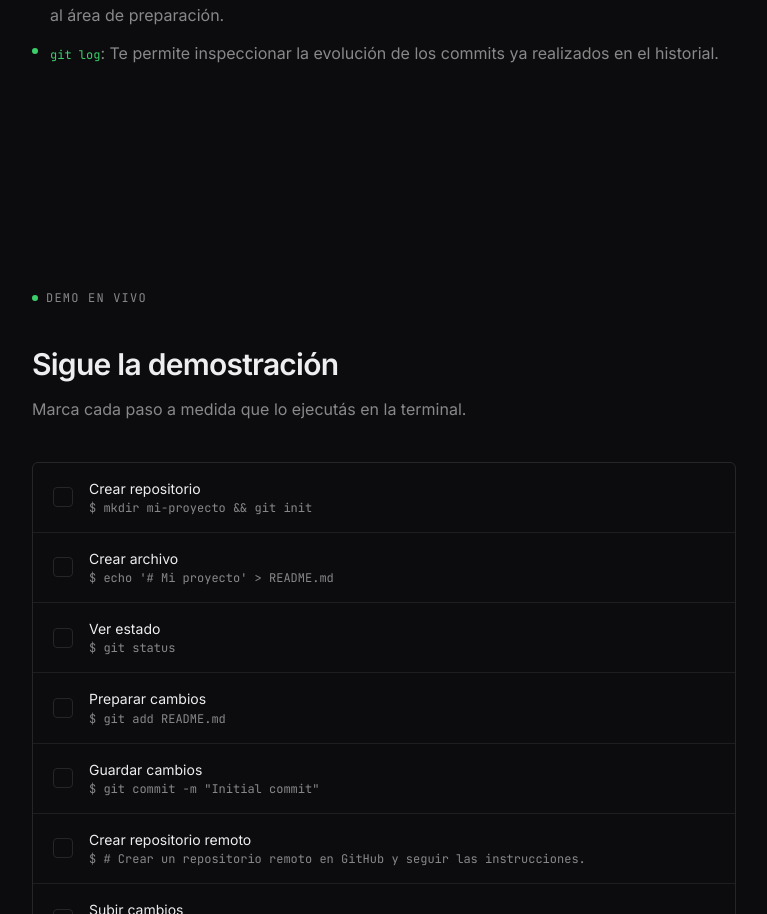
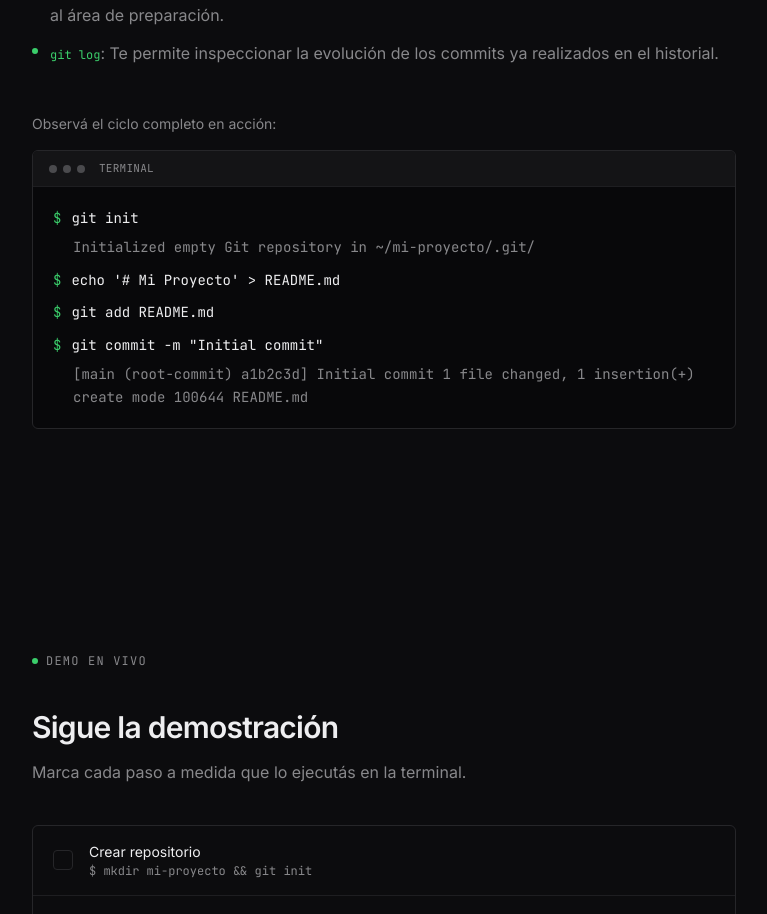
Before and after one commit to victorsnz/git-journey, a React (Vite) app: page / in a window 1280 px wide. Shown: the part 5006-5920 px from the top of the page, without its empty margins (384-1151 px from the left). Built offline with nearby package versions, Linux system fonts and the light colour scheme; no server answers.

Commit message:
feat: add animated terminal

```diff
--- a/src/components/ui/Terminal.tsx
+++ b/src/components/ui/Terminal.tsx
@@ -1,13 +1,63 @@
-interface TerminalLine {
-  input?: string;
-  output?: string;
+import { useState, useEffect, useCallback } from "react";
+
+interface AnimatedLine {
+  command: string;
+  output: string;
 }
 
 interface TerminalProps {
-  lines: TerminalLine[];
+  lines: AnimatedLine[];
 }
 
 export function Terminal({ lines }: TerminalProps) {
+  const [visibleLines, setVisibleLines] = useState<number>(0);
+  const [typedChars, setTypedChars] = useState<number[]>(() => lines.map(() => 0));
+  const [showingOutput, setShowingOutput] = useState<boolean[]>(() => lines.map(() => false));
+
+  const advanceLine = useCallback((index: number) => {
+    if (index >= lines.length) return;
+
+    const line = lines[index];
+    const maxChars = line.command.length;
+
+    if (typedChars[index] < maxChars) {
+      setTypedChars((prev) => {
+        const next = [...prev];
+        next[index] = Math.min(next[index] + 1, maxChars);
+        return next;
+      });
+    } else if (!showingOutput[index]) {
+      setShowingOutput((prev) => {
+        const next = [...prev];
+        next[index] = true;
+        return next;
+      });
+    } else if (visibleLines <= index) {
+      setVisibleLines((prev) => prev + 1);
+    }
+  }, [lines, typedChars, showingOutput, visibleLines]);
+
+  useEffect(() => {
+    if (visibleLines >= lines.length) return;
+
+    const activeIndex = visibleLines;
+    const line = lines[activeIndex];
+    const isFullyTyped = typedChars[activeIndex] >= line.command.length;
+    const isOutputShown = showingOutput[activeIndex];
+
+    let delay = 40;
+    if (!isFullyTyped) {
+      delay = 40;
+    } else if (!isOutputShown) {
+      delay = 300;
+    } else {
+      delay = 600;
+    }
+
+    const timer = setTimeout(() => advanceLine(activeIndex), delay);
+    return () => clearTimeout(timer);
+  }, [visibleLines, typedChars, showingOutput, lines, advanceLine]);
+
   return (
     <div className="border border-border rounded-md overflow-hidden bg-[#08080a]">
       <div className="flex items-center gap-1.5 px-4 h-9 bg-elevated border-b border-border-soft">
@@ -18,23 +68,31 @@ export function Terminal({ lines }: TerminalProps) {
           terminal
         </span>
       </div>
-      <div className="p-5 space-y-2.5 font-mono text-sm leading-relaxed">
-        {lines.map((line, i) => (
-          <div key={i}>
-            {line.input && (
+      <div className="p-5 space-y-2.5 font-mono text-sm leading-relaxed min-h-[180px]">
+        {lines.slice(0, visibleLines + 1).map((line, i) => {
+          const isActive = i === visibleLines;
+          const typedCount = typedChars[i];
+          const commandText = line.command.slice(0, typedCount);
+          const isTyping = isActive && typedCount < line.command.length;
+
+          return (
+            <div key={i}>
               <div className="flex gap-2.5">
                 <span className="text-accent shrink-0 select-none">$</span>
-                <span className="text-foreground">{line.input}</span>
-                {i === lines.length - 1 && (
+                <span className="text-foreground">{commandText}</span>
+                {isTyping && (
+                  <span className="inline-block size-[7px] bg-muted animate-[blink_1s_step-end_infinite] mt-[7px]" />
+                )}
+                {isActive && !isTyping && showingOutput[i] && visibleLines === lines.length - 1 && (
                   <span className="inline-block size-[7px] bg-muted animate-[blink_1s_step-end_infinite] mt-[7px]" />
                 )}
               </div>
-            )}
-            {line.output && (
-              <div className="text-muted pl-5">{line.output}</div>
-            )}
-          </div>
-        ))}
+              {showingOutput[i] && (
+                <div className="text-muted pl-5 mt-1.5">{line.output}</div>
+              )}
+            </div>
+          );
+        })}
       </div>
     </div>
   );
--- a/src/pages/Workflow.tsx
+++ b/src/pages/Workflow.tsx
@@ -1,4 +1,5 @@
 import { Section } from "../components/layout/Section";
+import { Terminal } from "../components/ui/Terminal";
 
 export function Workflow() {
   return (
@@ -64,6 +65,20 @@ export function Workflow() {
           <span><code className="text-xs font-mono text-accent">git log</code>: Te permite inspeccionar la evolución de los commits ya realizados en el historial.</span>
         </li>
       </ul>
+
+      <div className="mt-12">
+        <p className="text-muted text-sm mb-4">Observá el ciclo completo en acción:</p>
+        <Terminal
+          lines={[
+            { command: "git init", output: "Initialized empty Git repository in ~/mi-proyecto/.git/" },
+            { command: "echo '# Mi Proyecto' > README.md", output: "" },
+            { command: "git add README.md", output: "" },
+            { command: 'git commit -m "Initial commit"', output: "[main (root-commit) a1b2c3d] Initial commit\n 1 file changed, 1 insertion(+)\n create mode 100644 README.md" },
+            { command: "git remote add origin https://github.com/usuario/mi-proyecto.git", output: "" },
+            { command: "git push -u origin main", output: "Enumerating objects: 3, done.\nCounting objects: 100% (3/3), done.\nWriting objects: 100% (3/3), 232 bytes | 232.00 KiB/s, done.\nTotal 3 (delta 0), reused 0 (delta 0)\nTo https://github.com/usuario/mi-proyecto.git\n * [new branch]      main -> main\nBranch 'main' set up to track remote branch 'main' from 'origin'." },
+          ]}
+        />
+      </div>
     </Section>
   );
 }
```
